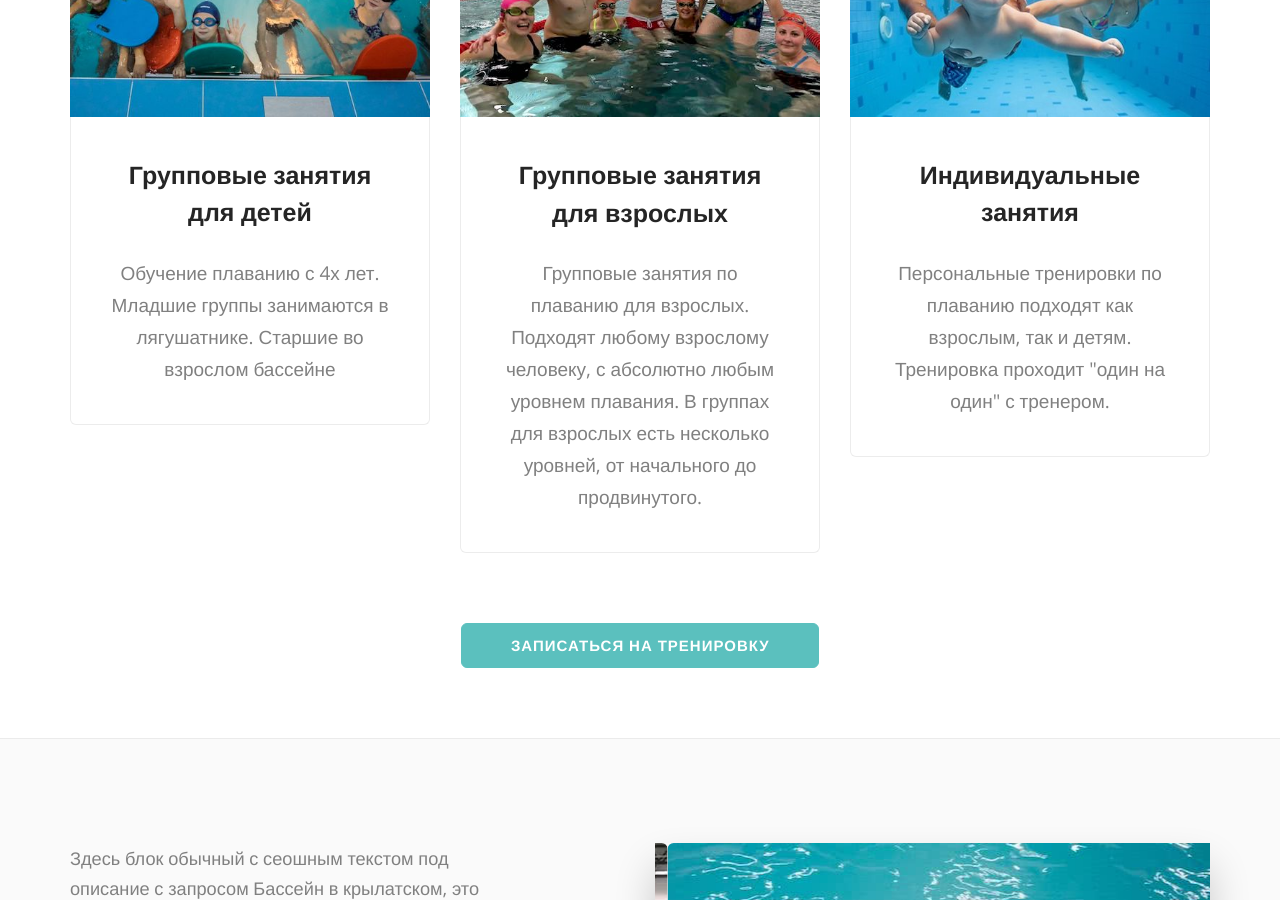
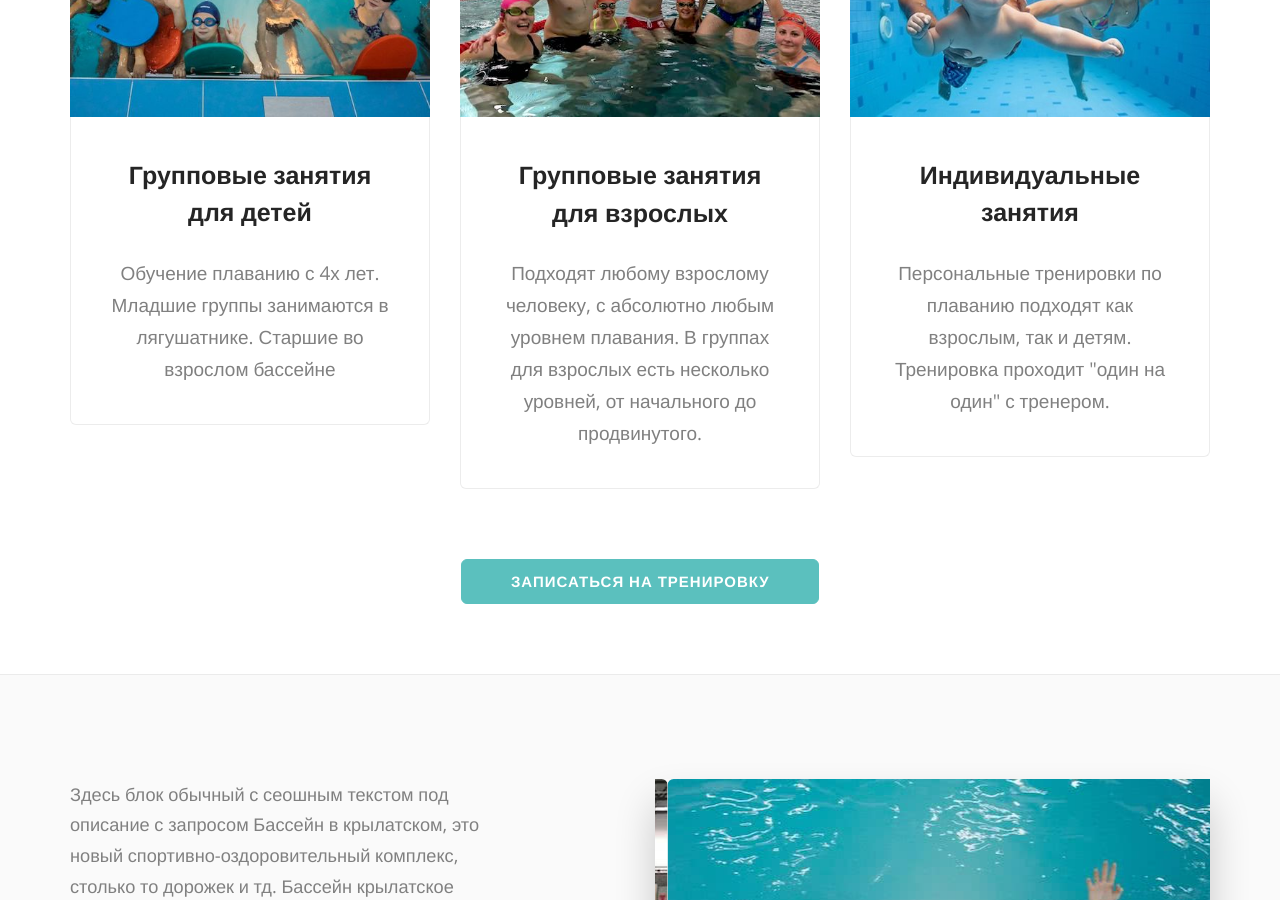
Before and after one commit to zhukovsp/bvk, a Jekyll site: the page built from index.md, in a window 1280 px wide and 900 px high, scrolled down 1279 px. Built offline with Jekyll 4.4.1, drawn with Linux system fonts in a browser that asks for light colours.

Commit message:
Updated Index

```diff
--- a/index.md
+++ b/index.md
@@ -14,7 +14,6 @@ section_2_desc_1: Обучение плаванию с 4х лет. Младши
   Старшие во взрослом бассейне
 section_2_subtitle_2: Групповые занятия для взрослых
 section_2_desc_2: |-
-  Групповые занятия по плаванию для взрослых.
   Подходят любому взрослому человеку, с абсолютно любым уровнем плавания.
   В группах для взрослых есть несколько уровней, от начального до продвинутого.
 section_2_subtitle_3: Индивидуальные занятия
```
